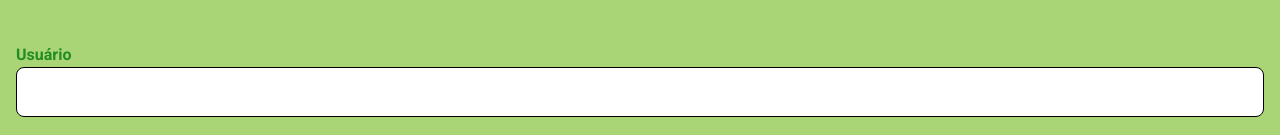
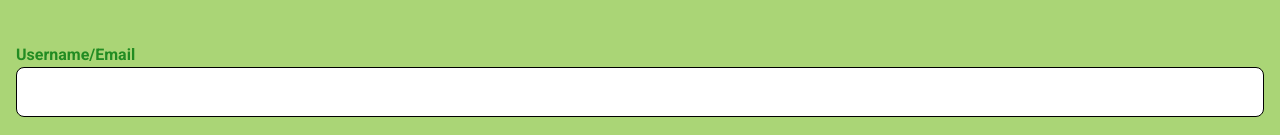
Before and after one commit to MateusAugustoo/Stock, a React (Vite) app in the folder front-end/: page /login in a window 1280 px wide. Shown: the part 329-464 px from the top of the page. Built offline with nearby package versions, Linux system fonts and the light colour scheme.

Commit message:
alter label input property username and email

```diff
--- a/front-end/src/pages/user/LoginPage.tsx
+++ b/front-end/src/pages/user/LoginPage.tsx
@@ -56,7 +56,7 @@ export function LoginPage() {
           <fieldset className="flex flex-col gap-4">
             <div>
               <InputComponent
-                label="Usuário"
+                label="Username/Email"
                 name="property"
                 type="text"
                 required
```
